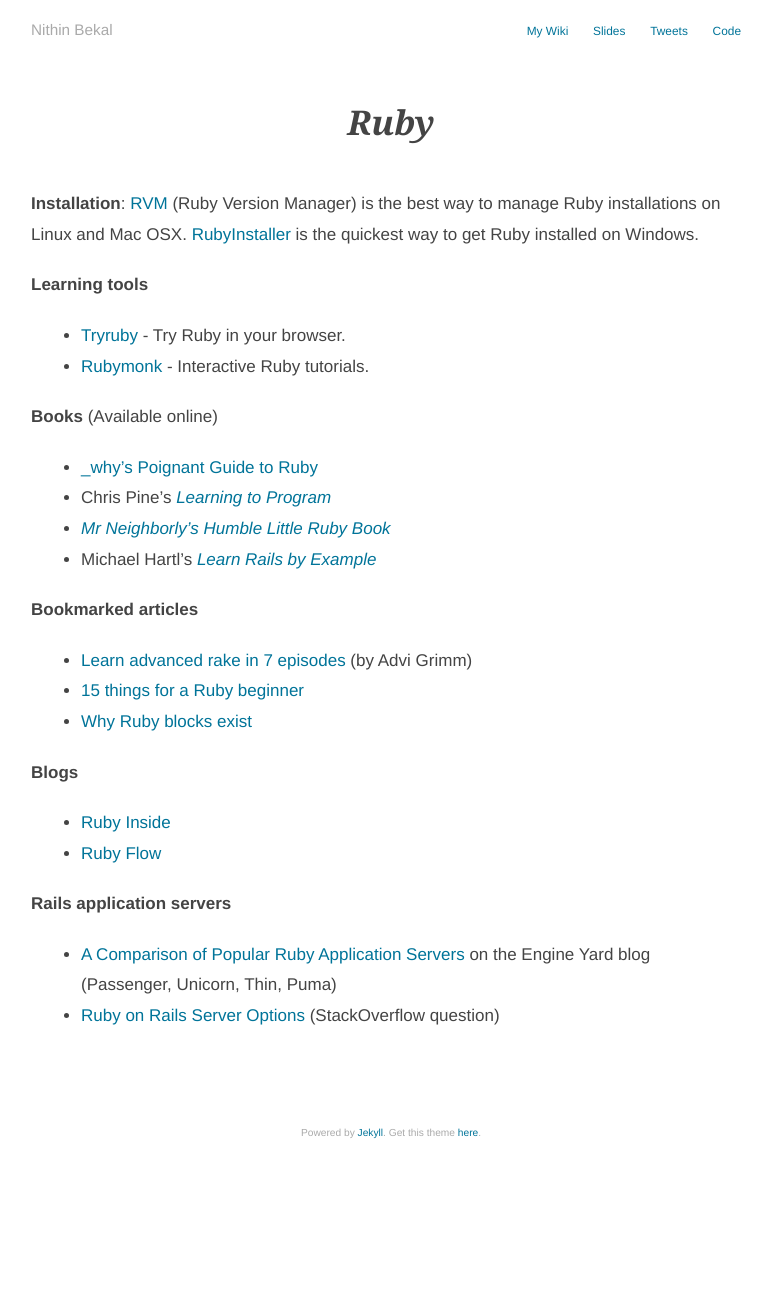
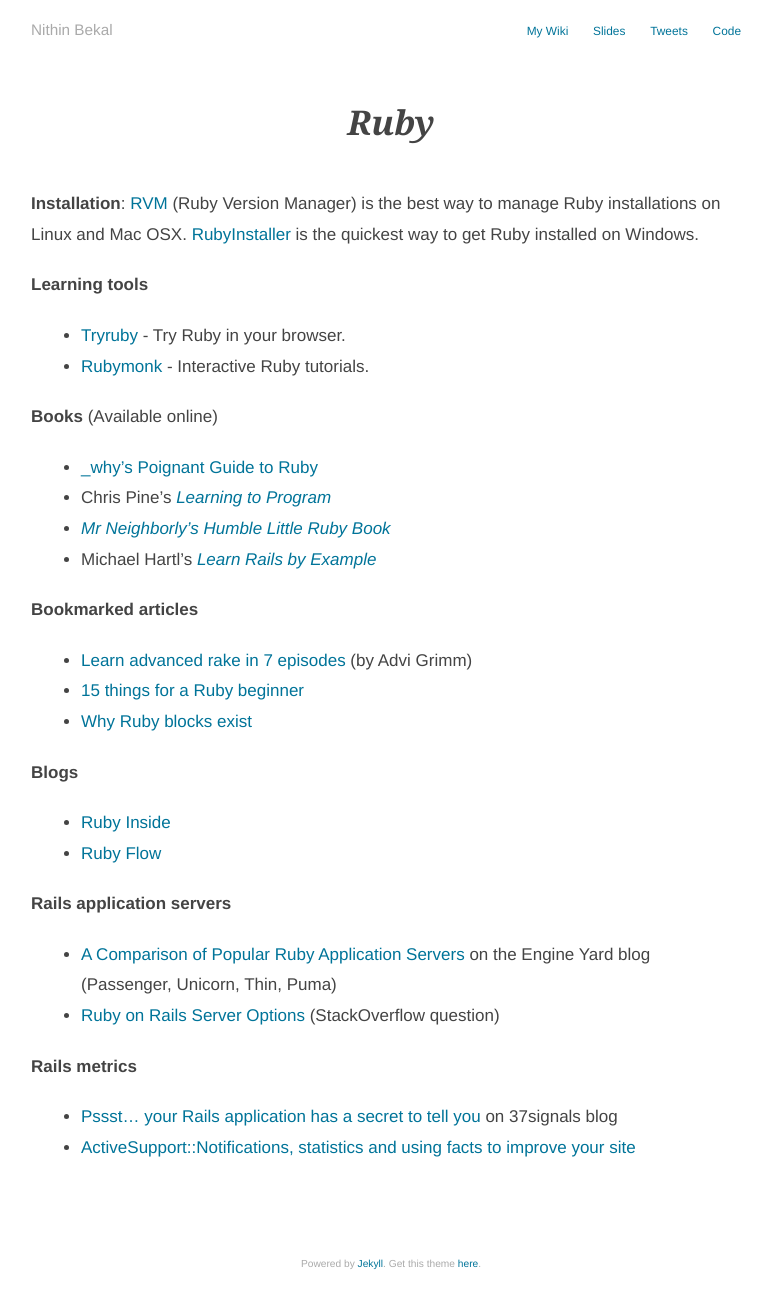
Before and after one commit to nithinbekal/nithinbekal.github.io, a Jekyll site: the page built from notes/ruby/index.md, in a window 1280 px wide. Shown: the whole page, without its empty margins (249-1021 px from the left). Built offline with Jekyll 4.4.1, drawn with Linux system fonts in a browser that asks for light colours; before the commit the page ends 1158 px from its top, so only the background shows below that.

Commit message:
Update index.md

```diff
--- a/notes/ruby/index.md
+++ b/notes/ruby/index.md
@@ -38,3 +38,8 @@
   on the Engine Yard blog (Passenger, Unicorn, Thin, Puma)
 * [Ruby on Rails Server Options](http://stackoverflow.com/questions/4113299/ruby-on-rails-server-options/4113570#4113570)
   (StackOverflow question)
+
+**Rails metrics**
+
+* [Pssst... your Rails application has a secret to tell you](http://signalvnoise.com/posts/3091-pssst-your-rails-application-has-a-secret-to-tell-you) on 37signals blog
+* [ActiveSupport::Notifications, statistics and using facts to improve your site](http://www.reinteractive.net/posts/141-activesupport-notifications-statistics-and-using-facts-to-improve-your-site)
```
